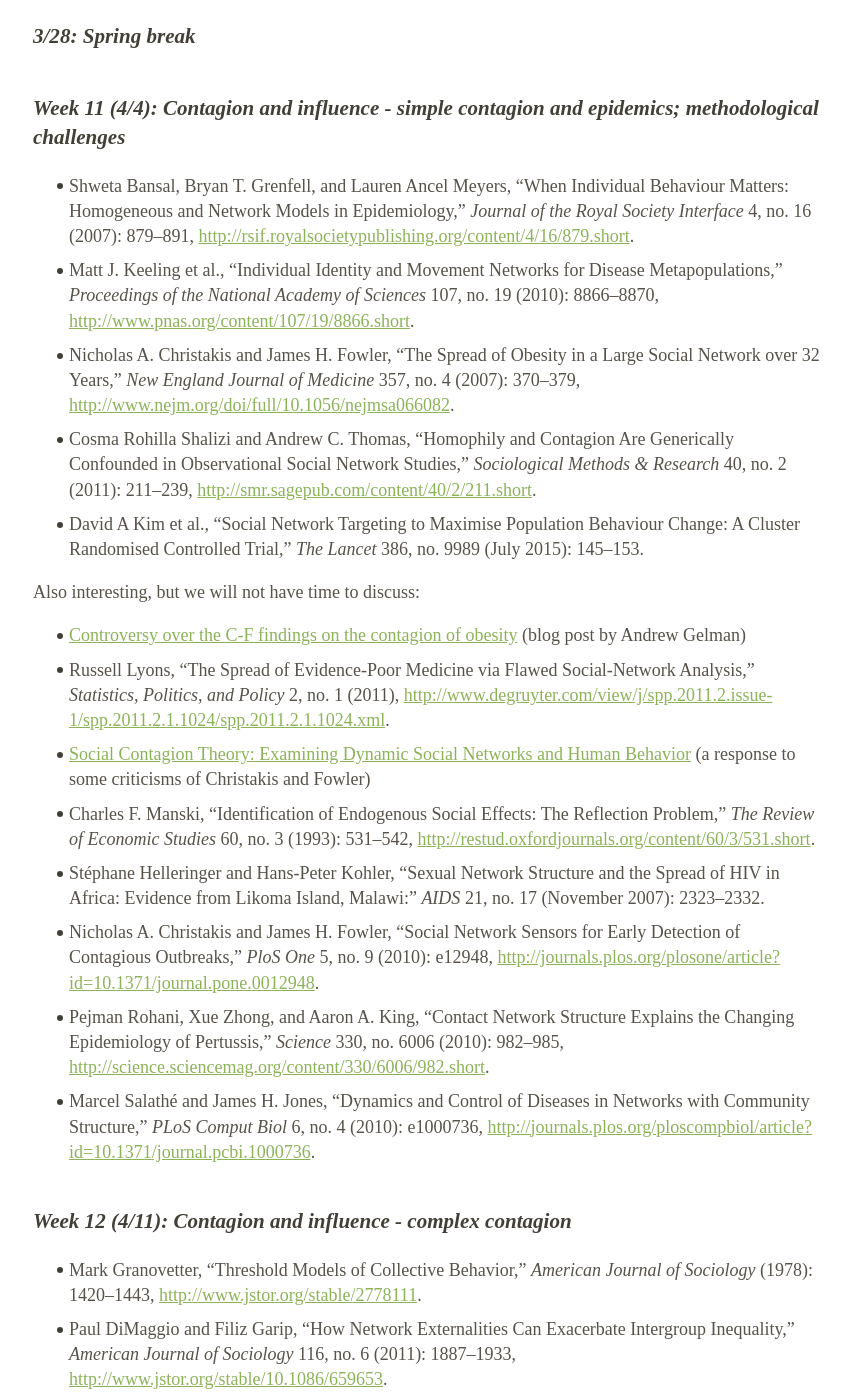
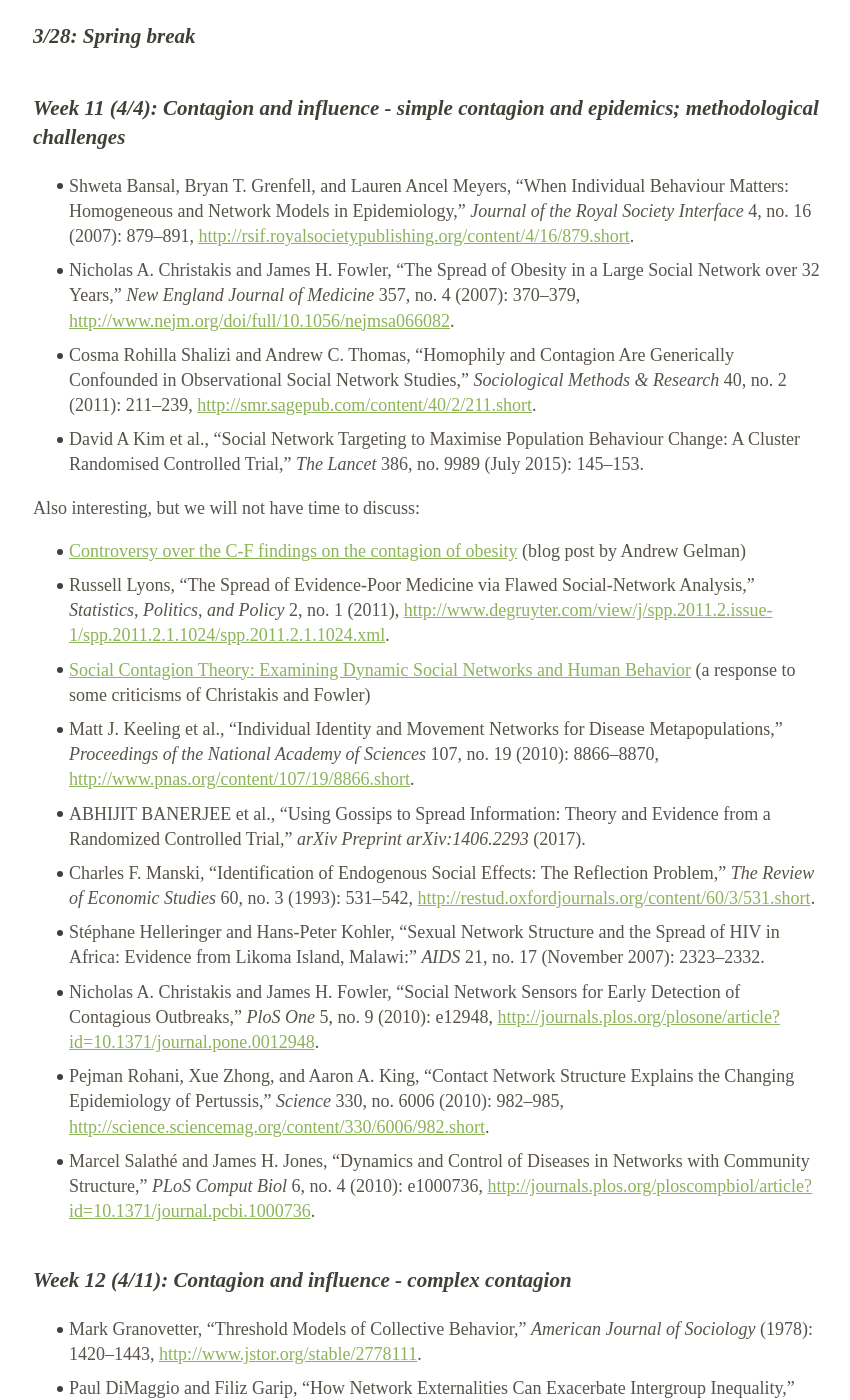
Before and after one commit to dfeehan/dfeehan.github.io, a Jekyll site: the page teaching/2018sp_demog260.html, which Jekyll copies as it is, in a window 1280 px wide and 1400 px high, scrolled down 10334 px. Shown: the whole window, without its empty margins (211-1061 px from the left). Built offline with Jekyll 4.4.1, drawn with Linux system fonts in a browser that asks for light colours.

Commit message:
updated for next week

```diff
--- a/teaching/2018sp_demog260.html
+++ b/teaching/2018sp_demog260.html
@@ -540,7 +540,6 @@ The purpose of this paper is to connect the topics of this class to your actual
 <h3 id="week-11-44-contagion-and-influence---simple-contagion-and-epidemics-methodological-challenges">Week 11 (4/4): Contagion and influence - simple contagion and epidemics; methodological challenges</h3>
 <ul>
 <li><span class="citation" data-cites="bansal_when_2007">Shweta Bansal, Bryan T. Grenfell, and Lauren Ancel Meyers, “When Individual Behaviour Matters: Homogeneous and Network Models in Epidemiology,” <em>Journal of the Royal Society Interface</em> 4, no. 16 (2007): 879–891, <a href="http://rsif.royalsocietypublishing.org/content/4/16/879.short" class="uri">http://rsif.royalsocietypublishing.org/content/4/16/879.short</a>.</span></li>
-<li><span class="citation" data-cites="keeling_individual_2010">Matt J. Keeling et al., “Individual Identity and Movement Networks for Disease Metapopulations,” <em>Proceedings of the National Academy of Sciences</em> 107, no. 19 (2010): 8866–8870, <a href="http://www.pnas.org/content/107/19/8866.short" class="uri">http://www.pnas.org/content/107/19/8866.short</a>.</span></li>
 <li><span class="citation" data-cites="christakis_spread_2007">Nicholas A. Christakis and James H. Fowler, “The Spread of Obesity in a Large Social Network over 32 Years,” <em>New England Journal of Medicine</em> 357, no. 4 (2007): 370–379, <a href="http://www.nejm.org/doi/full/10.1056/nejmsa066082" class="uri">http://www.nejm.org/doi/full/10.1056/nejmsa066082</a>.</span></li>
 <li><span class="citation" data-cites="shalizi_homophily_2011">Cosma Rohilla Shalizi and Andrew C. Thomas, “Homophily and Contagion Are Generically Confounded in Observational Social Network Studies,” <em>Sociological Methods &amp; Research</em> 40, no. 2 (2011): 211–239, <a href="http://smr.sagepub.com/content/40/2/211.short" class="uri">http://smr.sagepub.com/content/40/2/211.short</a>.</span></li>
 <li><span class="citation" data-cites="kim_social_2015">David A Kim et al., “Social Network Targeting to Maximise Population Behaviour Change: A Cluster Randomised Controlled Trial,” <em>The Lancet</em> 386, no. 9989 (July 2015): 145–153.</span></li>
@@ -550,6 +549,8 @@ The purpose of this paper is to connect the topics of this class to your actual
 <li><a href="http://andrewgelman.com/2011/06/10/controversy_ove_2/">Controversy over the C-F findings on the contagion of obesity</a> (blog post by Andrew Gelman)</li>
 <li><span class="citation" data-cites="lyons_spread_2011">Russell Lyons, “The Spread of Evidence-Poor Medicine via Flawed Social-Network Analysis,” <em>Statistics, Politics, and Policy</em> 2, no. 1 (2011), <a href="http://www.degruyter.com/view/j/spp.2011.2.issue-1/spp.2011.2.1.1024/spp.2011.2.1.1024.xml" class="uri">http://www.degruyter.com/view/j/spp.2011.2.issue-1/spp.2011.2.1.1024/spp.2011.2.1.1024.xml</a>.</span></li>
 <li><a href="http://jhfowler.ucsd.edu/examining_dynamic_social_networks.pdf">Social Contagion Theory: Examining Dynamic Social Networks and Human Behavior</a> (a response to some criticisms of Christakis and Fowler)</li>
+<li><span class="citation" data-cites="keeling_individual_2010">Matt J. Keeling et al., “Individual Identity and Movement Networks for Disease Metapopulations,” <em>Proceedings of the National Academy of Sciences</em> 107, no. 19 (2010): 8866–8870, <a href="http://www.pnas.org/content/107/19/8866.short" class="uri">http://www.pnas.org/content/107/19/8866.short</a>.</span></li>
+<li><span class="citation" data-cites="banerjee_using_2017">ABHIJIT BANERJEE et al., “Using Gossips to Spread Information: Theory and Evidence from a Randomized Controlled Trial,” <em>arXiv Preprint arXiv:1406.2293</em> (2017).</span></li>
 <li><span class="citation" data-cites="manski_identification_1993">Charles F. Manski, “Identification of Endogenous Social Effects: The Reflection Problem,” <em>The Review of Economic Studies</em> 60, no. 3 (1993): 531–542, <a href="http://restud.oxfordjournals.org/content/60/3/531.short" class="uri">http://restud.oxfordjournals.org/content/60/3/531.short</a>.</span></li>
 <li><span class="citation" data-cites="helleringer_sexual_2007">Stéphane Helleringer and Hans-Peter Kohler, “Sexual Network Structure and the Spread of HIV in Africa: Evidence from Likoma Island, Malawi:” <em>AIDS</em> 21, no. 17 (November 2007): 2323–2332.</span></li>
 <li><span class="citation" data-cites="christakis_social_2010">Nicholas A. Christakis and James H. Fowler, “Social Network Sensors for Early Detection of Contagious Outbreaks,” <em>PloS One</em> 5, no. 9 (2010): e12948, <a href="http://journals.plos.org/plosone/article?id=10.1371/journal.pone.0012948" class="uri">http://journals.plos.org/plosone/article?id=10.1371/journal.pone.0012948</a>.</span></li>
```
